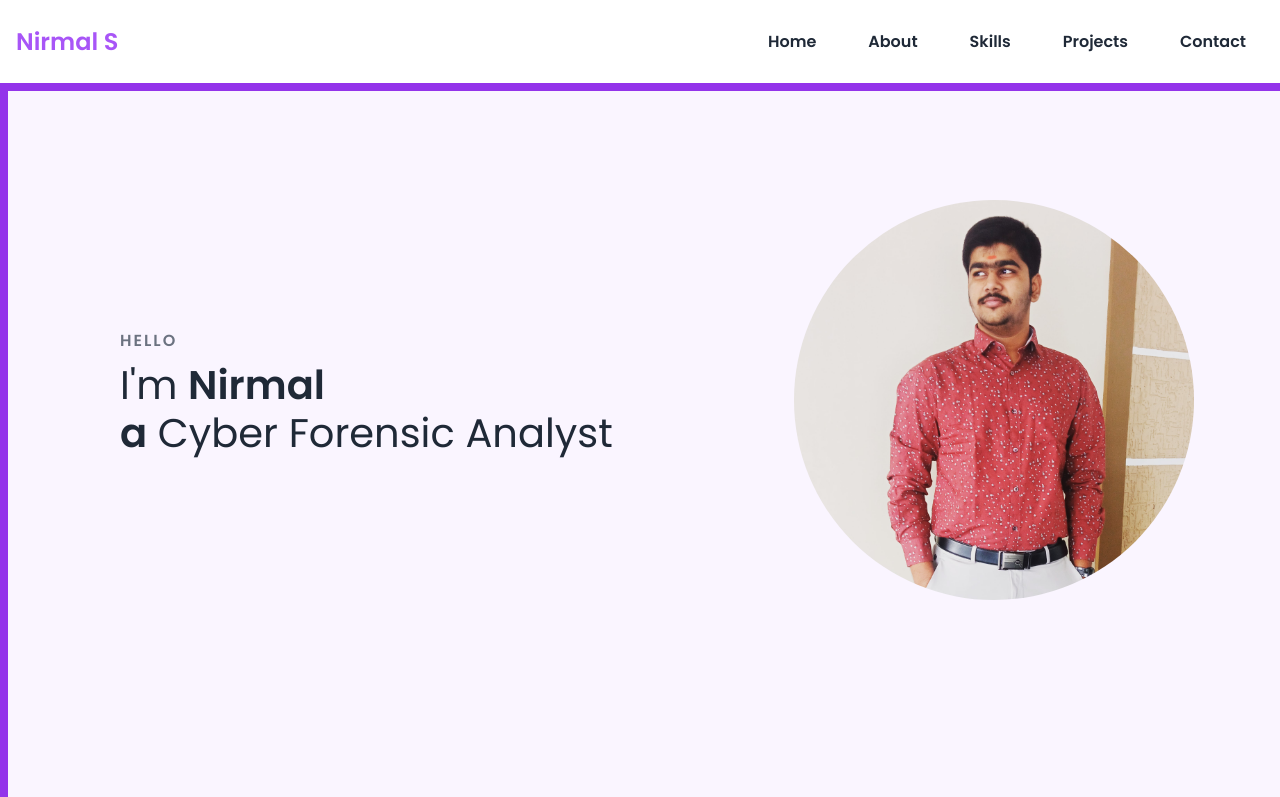
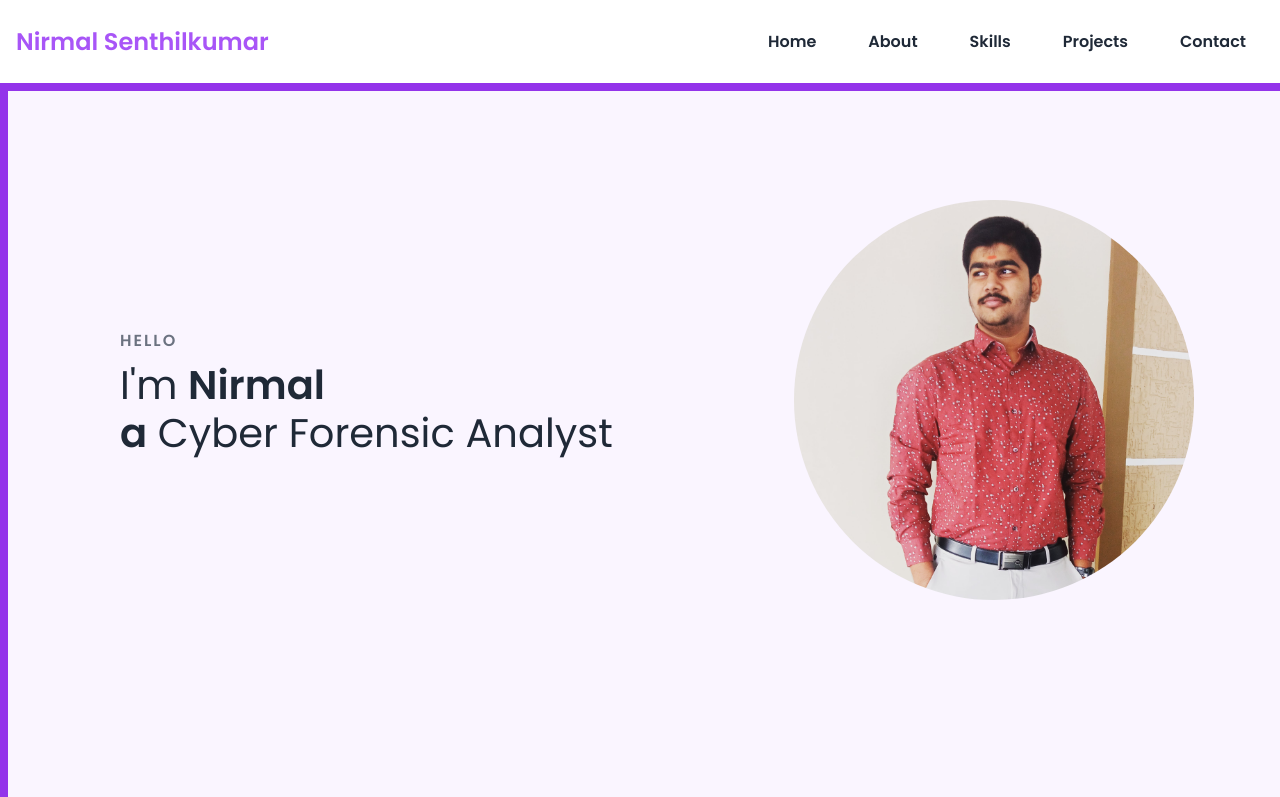
Before and after one commit to nirmal-92/PORTFOLIO, a plain HTML site: page index.html in a window 1280 px wide. Shown: the top 797 px of the page. Drawn offline with nearby package versions, Linux system fonts and the light colour scheme.

Commit message:
nmae chage

```diff
--- a/index.html
+++ b/index.html
@@ -16,7 +16,7 @@
 
     <nav>
       <div class="nav__content">
-        <div class="logo"><a href="#">Nirmal S</a></div>
+        <div class="logo"><a href="#">Nirmal Senthilkumar</a></div>
         <label for="check" class="checkbox">
           <i class="ri-menu-line"></i>
         </label>
```
